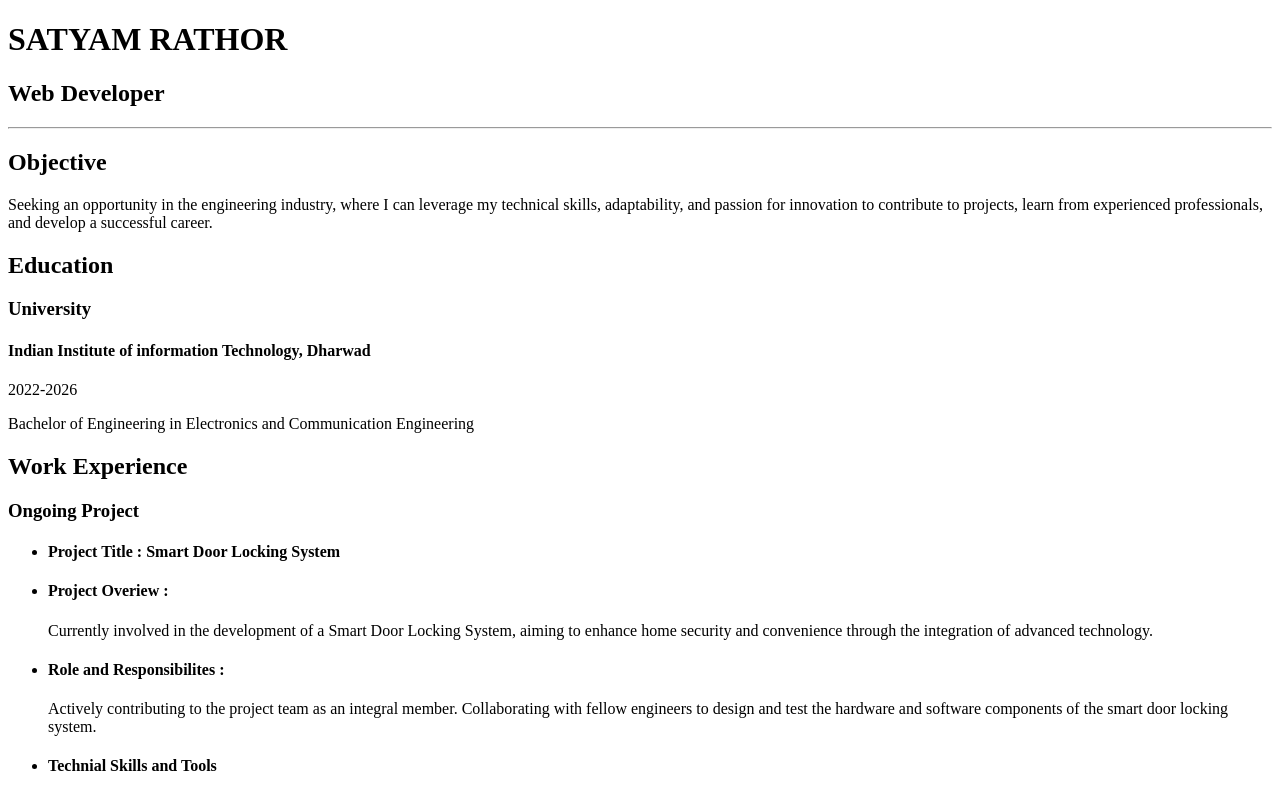
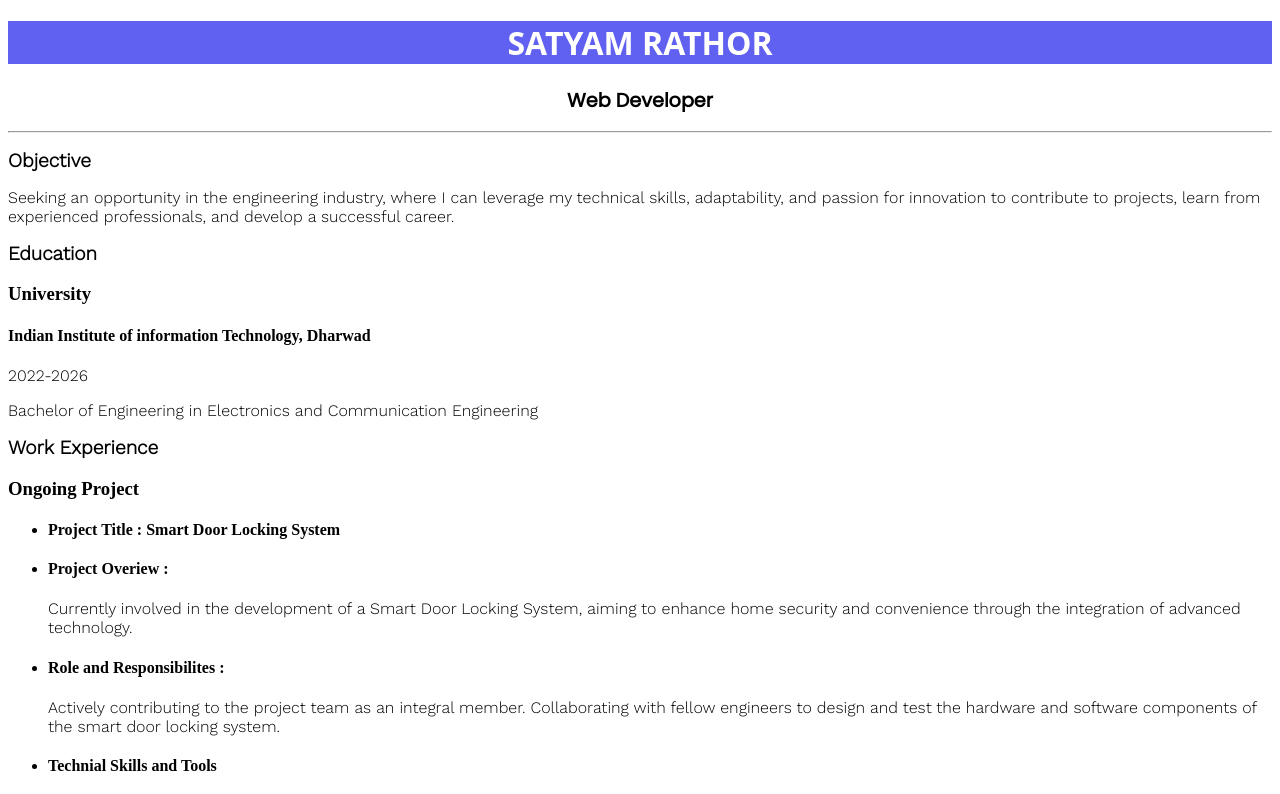
Before and after one commit to Satyam1923/My_Resume, a plain HTML site: page index.html in a window 1280 px wide. Shown: the top 794 px of the page. Drawn offline with nearby package versions, Linux system fonts and the light colour scheme.

Commit message:
Add files via upload

```diff
--- a/index.html
+++ b/index.html
@@ -3,11 +3,16 @@
 <head>
     <meta charset="UTF-8">
     <meta name="viewport" content="width=device-width, initial-scale=1.0">
+    <link rel="stylesheet" href="style.css">
     <title>My Resume</title>
+    <link rel="preconnect" href="https://fonts.googleapis.com">
+   <link rel="preconnect" href="https://fonts.gstatic.com" crossorigin>
+   <link href="https://fonts.googleapis.com/css2?family=Poppins&display=swap" rel="stylesheet">
+   <link href="https://fonts.googleapis.com/css2?family=Work+Sans:wght@300&display=swap" rel="stylesheet">
 </head>
 <body>
     <h1>SATYAM RATHOR</h1>
-    <h2>Web Developer</h2>
+    <h2 id="role">Web Developer</h2>
     <hr>
     <h2>Objective</h2>
     <p>
--- /dev/null
+++ b/style.css
@@ -0,0 +1,24 @@
+h1{
+    text-align: center;
+    background-color: #6061f0;
+    color: white;
+    font-family: 'Noto Sans', sans-serif;
+}
+
+#role{
+    text-align: center;
+    font-family: 'Poppins', sans-serif;
+}
+
+#Contact{
+    font-family: 'Poppins', sans-serif;
+}
+
+p{
+    font-family: 'Work Sans', sans-serif;
+}
+
+h2{
+    font-family: 'Work Sans', sans-serif;
+    font-size: larger;
+}
```
Also changed, not shown: contact.html (+2 -1 lines).
